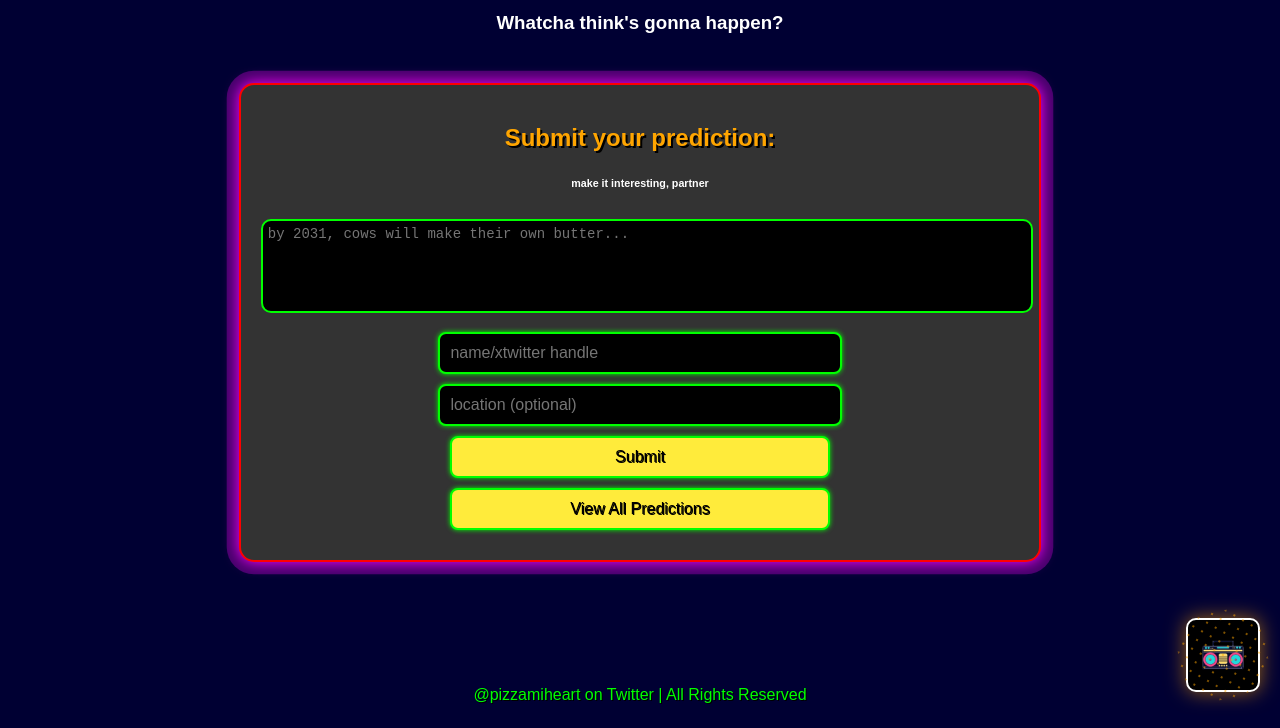
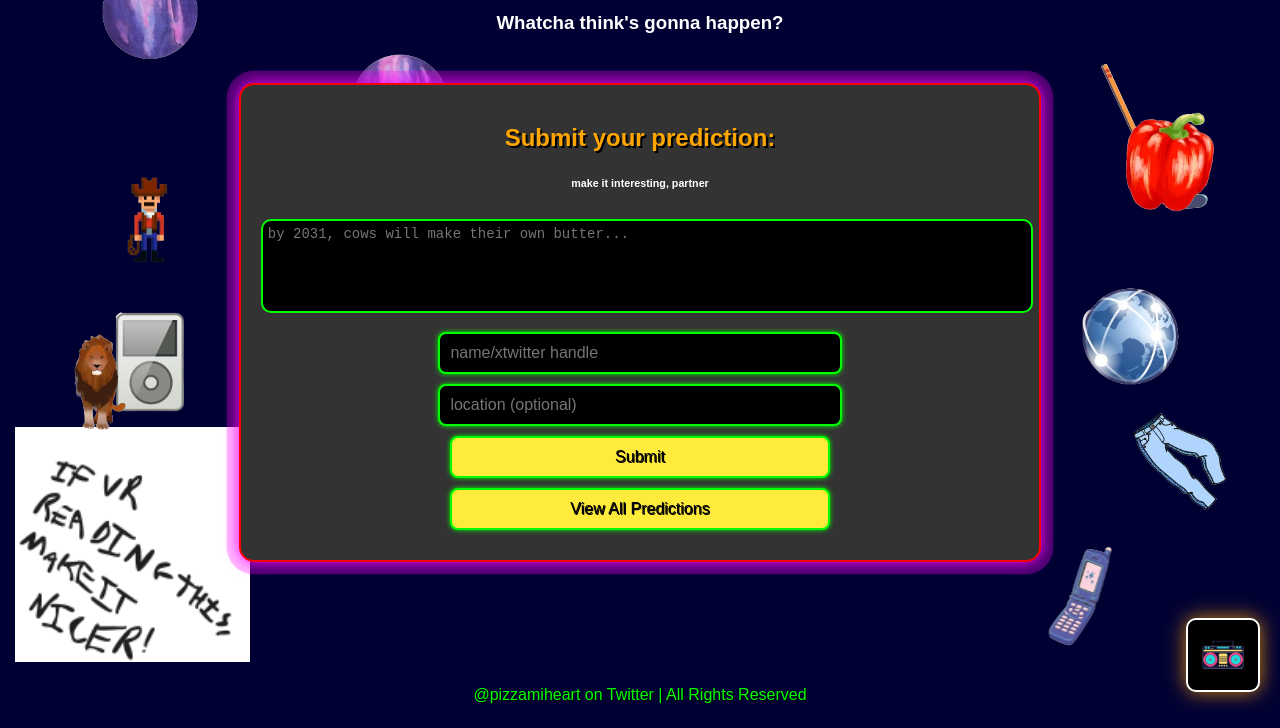
Before and after one commit to pizzamiheart/predict, a website: page index.html in a window 1280 px wide. Shown: the part 88-816 px from the top of the page. Drawn offline with Linux system fonts and the light colour scheme.

Commit message:
reverted CSS back, as images were taken out. changed ID for app.js and index.html for music player

```diff
--- a/app.js
+++ b/app.js
@@ -28,7 +28,7 @@ document.addEventListener('DOMContentLoaded', () => {
         isMusicPlaying = !isMusicPlaying;
     }
 
-    const musicButton = document.getElementById('music-button');
+    const musicButton = document.getElementById('music-player');
     if (musicButton) {
         musicButton.addEventListener('click', toggleMusic);
     } else {
--- a/index.html
+++ b/index.html
@@ -52,6 +52,20 @@
         <p><a href="https://twitter.com/pizzamiheart" target="_blank">@pizzamiheart on Twitter</a> | All Rights Reserved</p>
     </footer>
 
+    <img src="assets/earth.png" class="background-image earth-1" alt="earth">
+    <img src="assets/earth.png" class="background-image earth-2" alt="earth">
+    <img src="assets/hockey.png" class="background-image hockey-stick" alt="hockey stick">
+    <img src="assets/bball.png" class="background-image basketball" alt="basketball">
+    <img src="assets/bell-pepper.png" class="background-image bell-pepper" alt="bell-pepper">
+    <img src="assets/cowboy.png" class="background-image cowboy" alt="cowboy">
+    <img src="assets/drake.png" class="background-image drake" alt="drake">
+    <img src="assets/flip-phone.png" class="background-image flip-phone" alt="flip phone">
+    <img src="assets/internet.png" class="background-image internet-1" alt="internet">
+    <img src="assets/internet.png" class="background-image internet-2" alt="internet">
+    <img src="assets/ipod.png" class="background-image ipod" alt="ipod">
+    <img src="assets/jeans.png" class="background-image jeans" alt="jeans">
+    <img src="assets/lion.png" class="background-image lion" alt="lion">
+
     <script src="app.js"></script>
 </body>
 </html>
--- a/stylesC.css
+++ b/stylesC.css
@@ -511,20 +511,7 @@ button#view-all-btn-modal:hover {
   cursor: pointer;
   transition: transform 0.3s ease, box-shadow 0.3s ease;
   box-shadow: 0 0 20px rgba(255, 165, 0, 0.6); /* Initial glow effect */
-}
-
-/* Animated circles */
-.music-player::before {
-  content: '';
-  position: absolute;
-  top: -10px;
-  left: -10px;
-  width: 90px;
-  height: 90px;
-  border-radius: 50%;
-  background: radial-gradient(circle, rgba(255,165,0,0.5) 10%, transparent 10.5%);
-  background-size: 10px 10px;
-  animation: marquee 1.5s linear infinite;
+  animation: pulse 2s infinite;
 }
 
 .music-player:hover {
@@ -541,9 +528,16 @@ button#view-all-btn-modal:hover {
   100% { transform: rotate(0); }
 }
 
-@keyframes marquee {
-  0% { transform: rotate(0deg); }
-  100% { transform: rotate(360deg); }
+@keyframes pulse {
+  0% {
+    box-shadow: 0 0 10px rgba(255, 165, 0, 0.6);
+  }
+  50% {
+    box-shadow: 0 0 20px rgba(255, 165, 0, 0.8);
+  }
+  100% {
+    box-shadow: 0 0 10px rgba(255, 165, 0, 0.6);
+  }
 }
 
 .music-player img {
```
